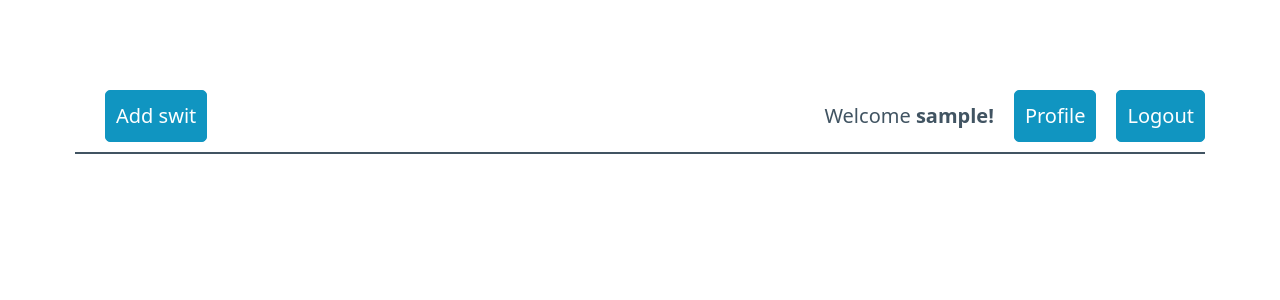
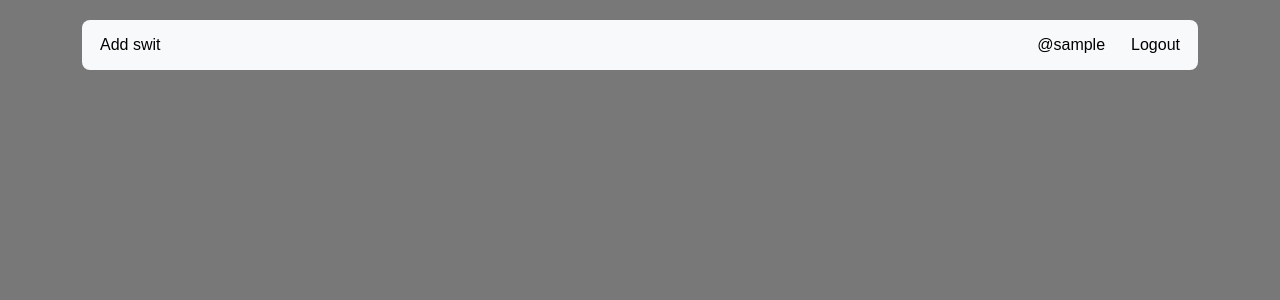
Before and after one commit to SVcheburator/Switter, a Django app: page / in a window 1280 px wide. Shown: the top 300 px of the page. Run offline with Django 5.2, Linux system fonts and the light colour scheme; the visitor is signed in with stand-in values (Sample User, id 1); data that the repository does not hold is empty.

Commit message:
main page design remade with bootstrap (test)

```diff
--- /dev/null
+++ b/switter/switterapp/static/switterapp/index-style.css
@@ -0,0 +1,64 @@
+body {
+    font-family: 'Arial', sans-serif;
+    background-color: #797878;
+    margin: 0;
+    padding: 0;
+}
+
+
+/* Main */
+main.container {
+    margin-top: 20px;
+    width: 100%;
+}
+
+
+/* Navbar */
+.navbar {
+    border-radius: 8px;
+    height: 50px;
+    margin-bottom: 20px;
+}
+
+.navbar-nav {
+    margin-left: 10px;
+    margin-right: 10px;
+    height: 100%;
+    flex-direction: row;
+}
+
+.navbar-light .navbar-nav .nav-link {
+    color: #000000;
+    height: 100%;
+    display: flex;
+    align-items: center;
+}
+
+.navbar-light .navbar-nav .nav-link:hover {
+    color: #717171;
+}
+
+.navbar-light .navbar-nav .logout-link:hover {
+    color: #fe0000;
+}
+
+
+/* Swits */
+.list-group-item {
+    border: 1px solid #dee2e6;
+    margin-bottom: 10px;
+    border-radius: 8px;
+}
+
+.list-group-item a {
+    color: #000000;
+    text-decoration: none;
+}
+
+.list-group-item a:hover {
+    color: #717171;
+}
+
+.list-group-item p {
+    margin: 10px 0;
+}
--- a/switter/switterapp/templates/switterapp/base.html
+++ b/switter/switterapp/templates/switterapp/base.html
@@ -5,7 +5,7 @@
     <title>Switter</title>
     <link rel="stylesheet" href="https://unpkg.com/@picocss/pico@latest/css/pico.min.css"/>
     {% load static %}
-    <link rel="stylesheet" href="{% static 'switterapp/style.css' %}">
+    <link rel="stylesheet" href="{% static 'switterapp/base-style.css' %}">
 </head>
 <body>
 <main class="container">
--- a/switter/switterapp/templates/switterapp/index.html
+++ b/switter/switterapp/templates/switterapp/index.html
@@ -3,34 +3,34 @@
 <head>
     <meta charset="UTF-8"/>
     <title>Switter</title>
-    <link rel="stylesheet" href="https://unpkg.com/@picocss/pico@latest/css/pico.min.css"/>
+    <link rel="stylesheet" href="https://cdn.jsdelivr.net/npm/bootstrap@5.3.0/dist/css/bootstrap.min.css"/>
+    {% load static %}
+    <link rel="stylesheet" href="{% static 'switterapp/index-style.css' %}">
 </head>
 <body>
 <main class="container">
 
-    <nav style="margin-bottom: 20px; border-bottom: 2px solid; padding-left: 30px">
+    <nav class="navbar navbar-expand-lg navbar-light bg-light">
         {% if user.is_authenticated %}
-        <ul>
-            <li><a href="{% url 'switterapp:add_swit' %}" role="button">Add swit</a></li>
+        <ul class="navbar-nav me-auto">
+            <li class="nav-item"><a class="nav-link" href="{% url 'switterapp:add_swit' %}">Add swit</a></li>
         </ul>
-        <ul>
-            <li>Welcome <b>{{ user.username }}!</b></li>
-            <li><a href="{% url 'users:my_profile' %}" role="button">Profile</a></li>
-            <li><a href="{% url 'users:logout' %}" role="button">Logout</a></li>
+        <ul class="navbar-nav">
+            <li class="nav-item"><a class="nav-link" href="{% url 'users:my_profile' %}">@{{ user.username }}</a></li>
+            <li class="nav-item"><a class="nav-link logout-link" href="{% url 'users:logout' %}" style="margin-left: 10px;">Logout</a></li>
         </ul>
         {% else %}
-        <ul>
-            <li><a href="{% url 'users:signup' %}" role="button">Sign Up</a></li>
-            <li><a href="{% url 'users:login' %}" role="button">Login</a></li>
+        <ul class="navbar-nav">
+            <li class="nav-item"><a class="nav-link" href="{% url 'users:signup' %}">Sign Up</a></li>
+            <li class="nav-item"><a class="nav-link" href="{% url 'users:login' %}" style="margin-left: 10px;">Login</a></li>
         </ul>
         {% endif %}
     </nav>
 
 
-    {% load static %}
     {% for swit in swits %}
-    <ul>
-        <li>
+    <ul class="list-group">
+        <li class="list-group-item">
             <a href="{% url 'switterapp:detail_swit' swit.id %}">{{ swit.text }}</a>
             <p>
                 <img src="{% static 'images/like_btn.png' %}" width="30" height="30">{{ swit.likes }}
@@ -40,5 +40,6 @@
     </ul>
     {% endfor %}
 </main>
+<script src="https://cdn.jsdelivr.net/npm/bootstrap@5.3.0/dist/js/bootstrap.bundle.min.js"></script>
 </body>
 </html>
```
Also changed, not shown: switter/switterapp/static/switterapp/base-style.css (renamed from switter/switterapp/static/switterapp/style.css).
